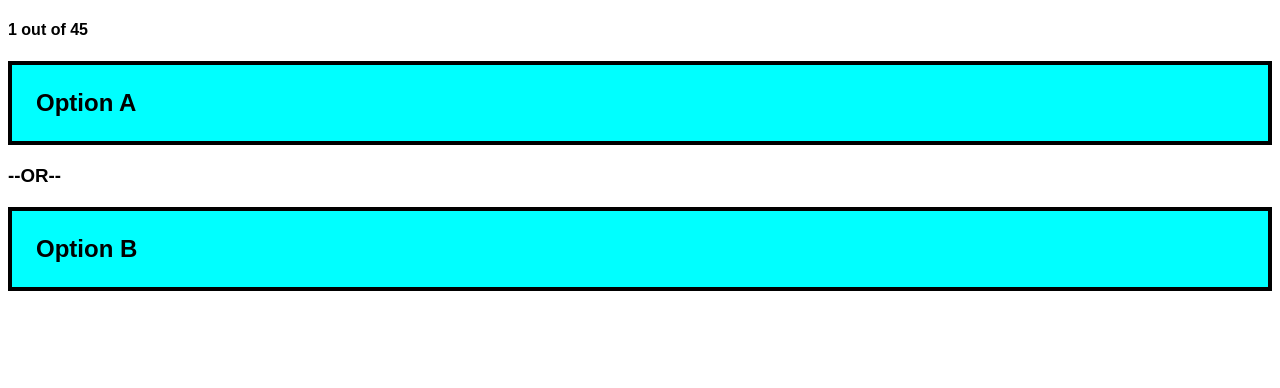
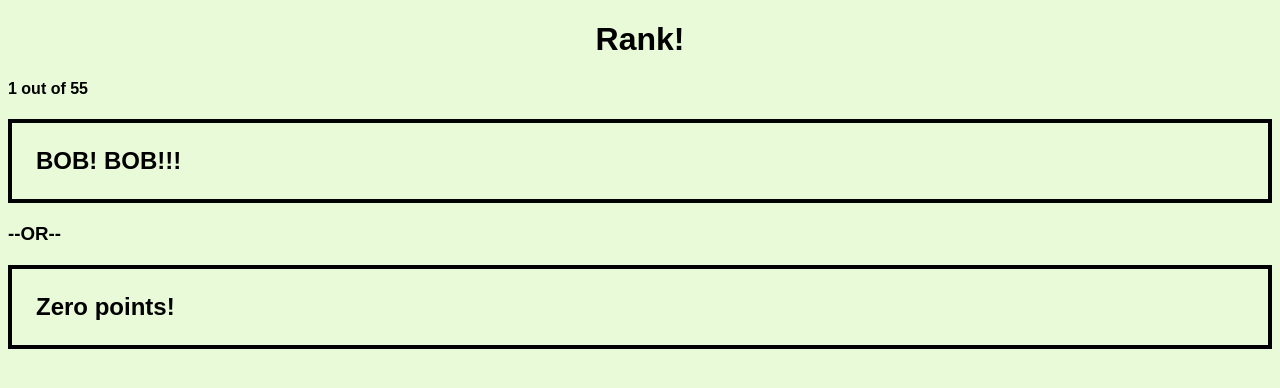
Before and after one commit to ashtonsprunger/rank, a plain HTML site: page index.html in a window 1280 px wide. Drawn offline with Linux system fonts and the light colour scheme.

Commit message:
background

```diff
--- a/index.html
+++ b/index.html
@@ -8,6 +8,7 @@
     <link rel="stylesheet" href="./styles.css">
 </head>
 <body>
+    <h1 id="rank">Rank!</h1>
     <h1 id="next"></h1>
     <h4 id="progress"></h4>
     <h2 id="optionA" class="option">Option A</h2>
--- a/logic.js
+++ b/logic.js
@@ -4,6 +4,7 @@ const nextEl = document.getElementById("next");
 const doneEl = document.getElementById("done");
 const progressEl = document.getElementById("progress");
 const resultsEl = document.querySelector("p");
+const bodyEl = document.querySelector("body");
 
 nextEl.addEventListener("click", () => {
   nextPerson();
@@ -28,7 +29,8 @@ let thingsToRank = [
   ["Ariel!", 0],
   ["Calico!", 0],
   ["*loud sniff*", 0],
-  ["BEEAR", 0]["He's not a nice guy!"],
+  ["BEEAR", 0],
+  ["He's not a nice guy!", 0],
 ];
 
 const rankReset = JSON.parse(JSON.stringify(thingsToRank));
@@ -38,6 +40,13 @@ let results = [];
 let currentPair = 0;
 let done = false;
 let currentPerson = 0;
+
+const randomBackground = () => {
+  const r = Math.random() * 55 + 200;
+  const g = Math.random() * 55 + 200;
+  const b = Math.random() * 55 + 200;
+  bodyEl.style.backgroundColor = `rgb(${r},${g},${b})`;
+};
 
 const displayItems = (pairIndex) => {
   optionAEl.innerHTML = thingsToRank[pairs[pairIndex][0]][0];
@@ -159,3 +168,4 @@ for (let i = 0; i < pairs.length; i++) {
 progressEl.innerHTML = `1 out of ${pairs.length}`;
 
 displayItems(0);
+randomBackground();
--- a/styles.css
+++ b/styles.css
@@ -2,10 +2,13 @@
     font-family: Arial, Helvetica, sans-serif;
 }
 .option{
-    background-color: aqua;
+    /* background-color: aqua; */
     padding: 1em;
     border: 4px solid black;
 }
 #next{
     color: red;
 }
+#rank{
+    text-align: center;
+}
```
